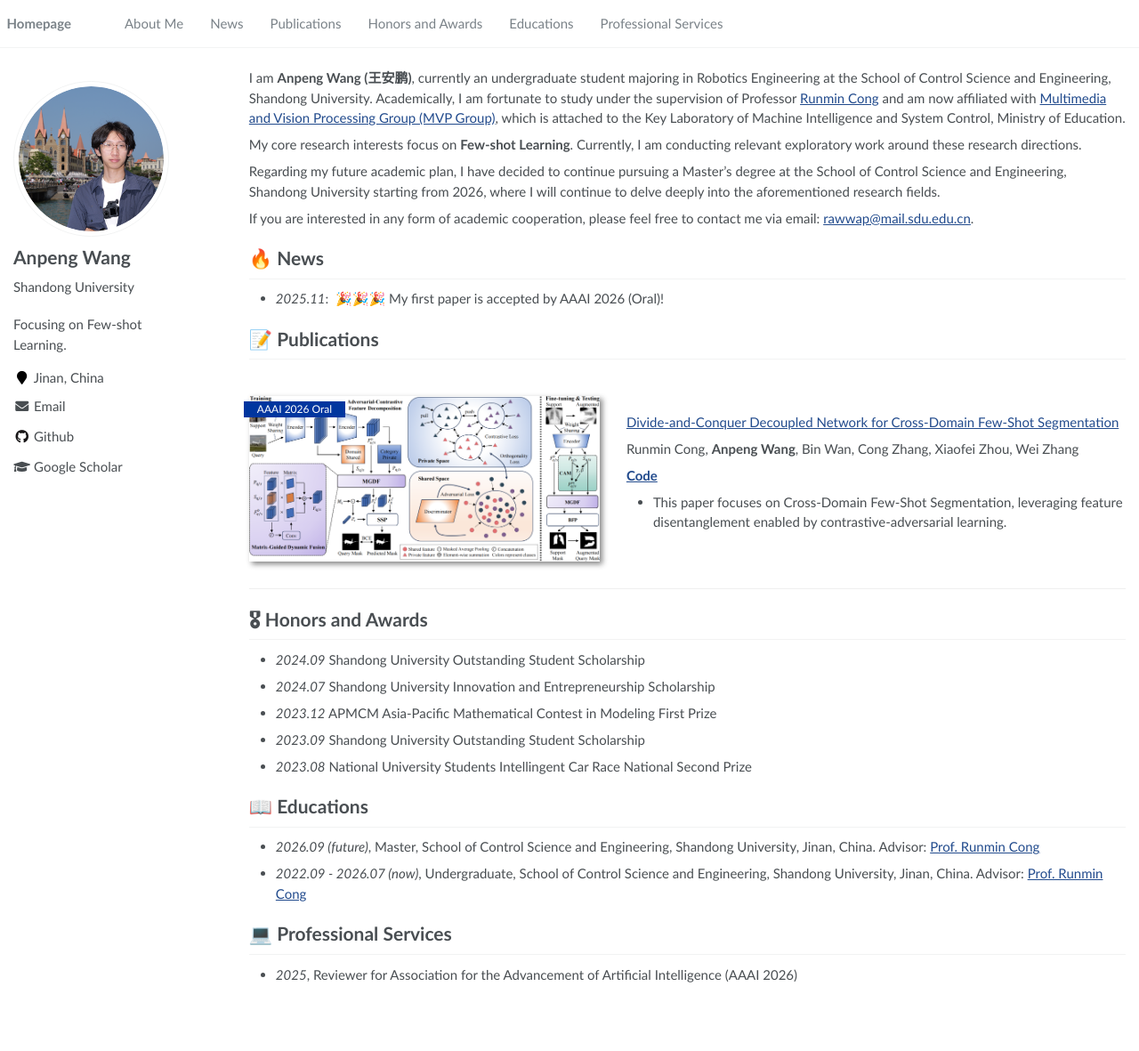
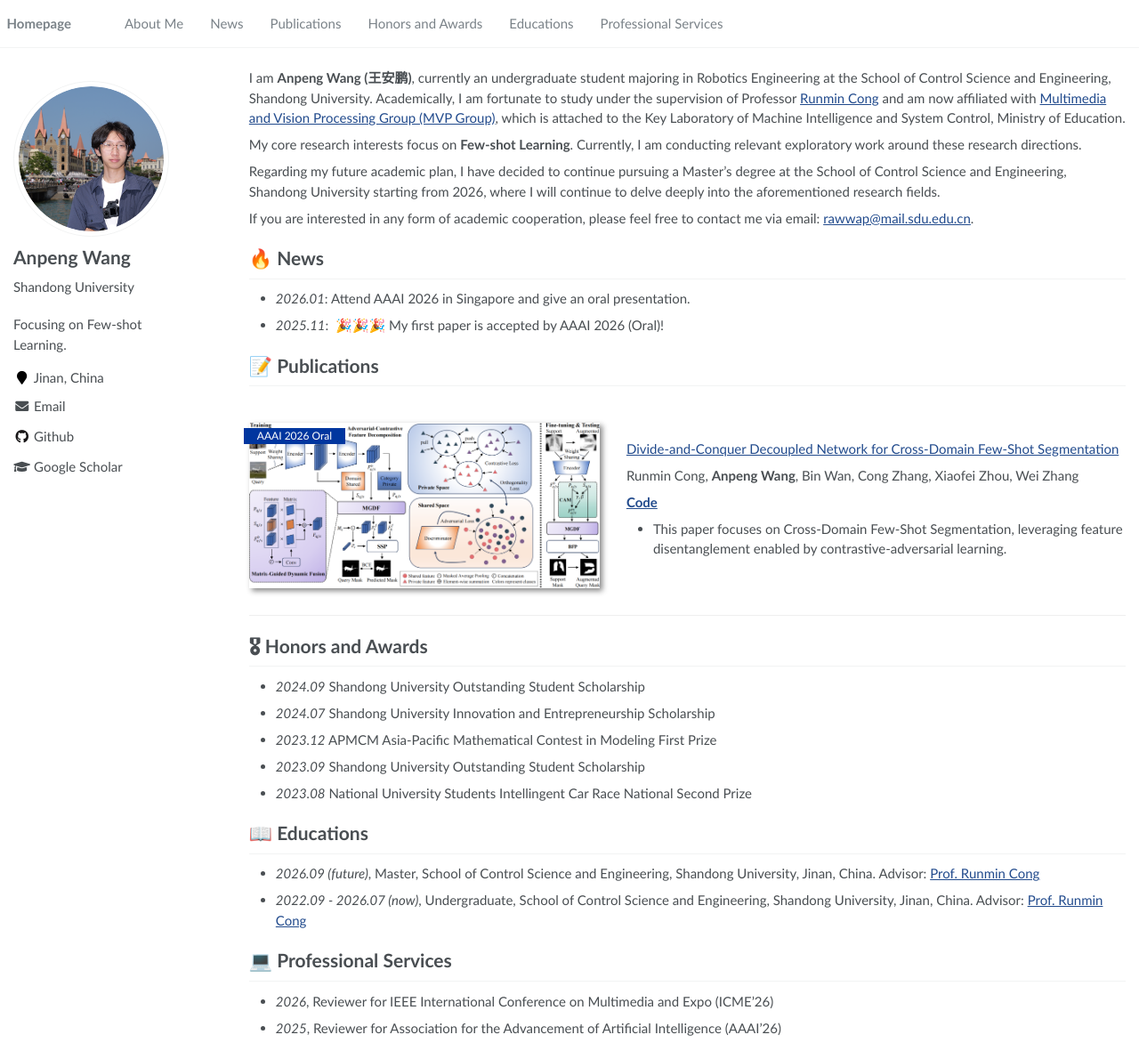
Before and after one commit to rawwap/rawwap.github.io, a Jekyll site: the page built from _pages/about.md, in a window 1280 px wide and 1181 px high. Shown: the whole window at 89% size. Built offline with Jekyll 4.4.1, drawn with Linux system fonts in a browser that asks for light colours.

Commit message:
Update about.md

```diff
--- a/_pages/about.md
+++ b/_pages/about.md
@@ -29,6 +29,7 @@ If you are interested in any form of academic cooperation, please feel free to c
 
 
 # 🔥 News
+- *2026.01*: Attend AAAI 2026 in Singapore and give an oral presentation.
 - *2025.11*: &nbsp;🎉🎉🎉 My first paper is accepted by AAAI 2026 (Oral)!
 <!-- - *2022.02*: &nbsp;🎉🎉 Lorem ipsum dolor sit amet, consectetur adipiscing elit. Vivamus ornare aliquet ipsum, ac tempus justo dapibus sit amet. -->
 
@@ -61,7 +62,8 @@ Runmin Cong, **Anpeng Wang**, Bin Wan, Cong Zhang, Xiaofei Zhou, Wei Zhang
 - *2022.09 - 2026.07 (now)*, Undergraduate, School of Control Science and Engineering, Shandong University, Jinan, China. Advisor: [Prof. Runmin Cong](https://rmcong.github.io/)
 
 # 💻 Professional Services
-- *2025*, Reviewer for Association for the Advancement of Artificial Intelligence (AAAI 2026)
+- *2026*, Reviewer for IEEE International Conference on Multimedia and Expo (ICME'26)
+- *2025*, Reviewer for Association for the Advancement of Artificial Intelligence (AAAI'26)
 
 <!-- # 💬 Invited Talks
 - *2021.06*, Lorem ipsum dolor sit amet, consectetur adipiscing elit. Vivamus ornare aliquet ipsum, ac tempus justo dapibus sit amet.
```
